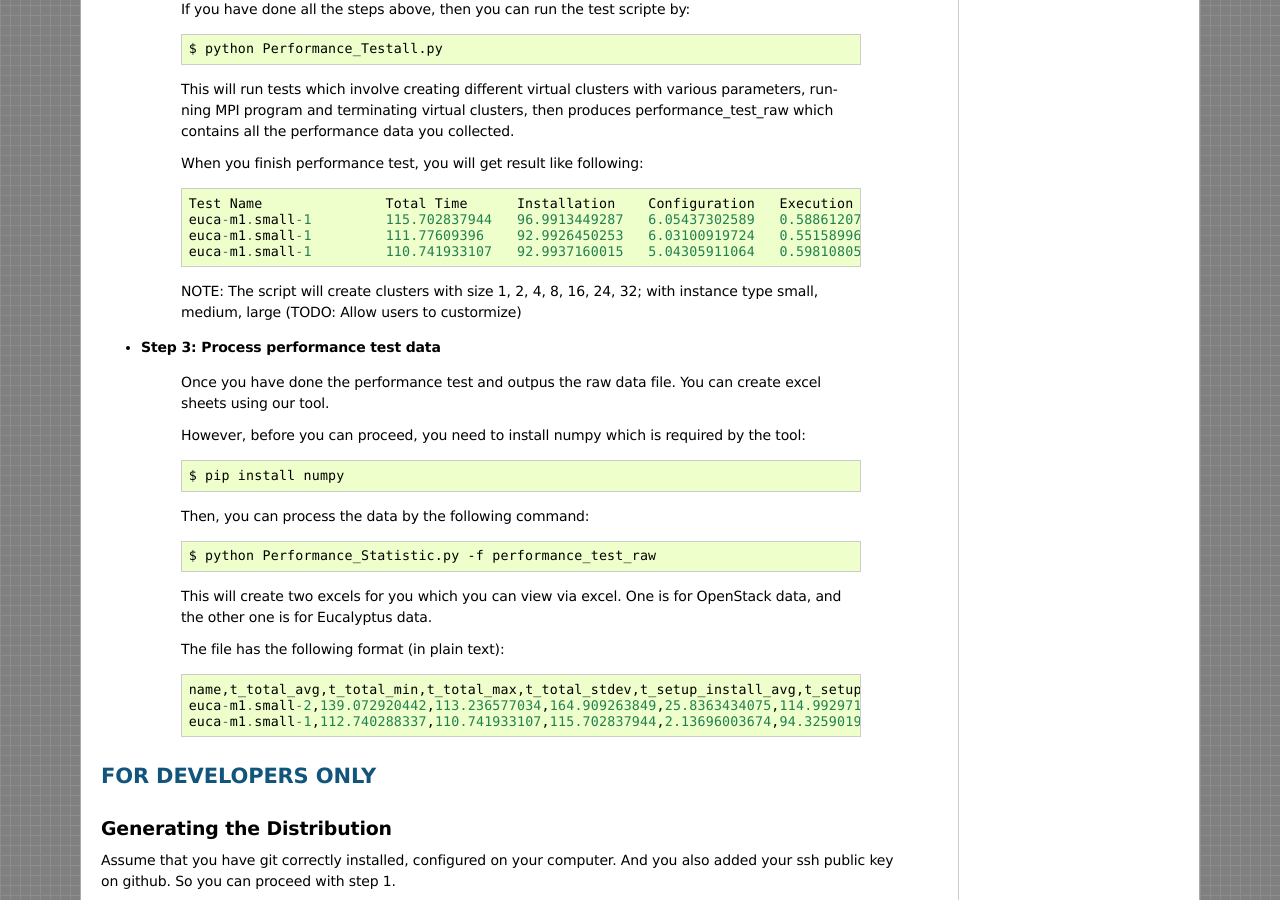
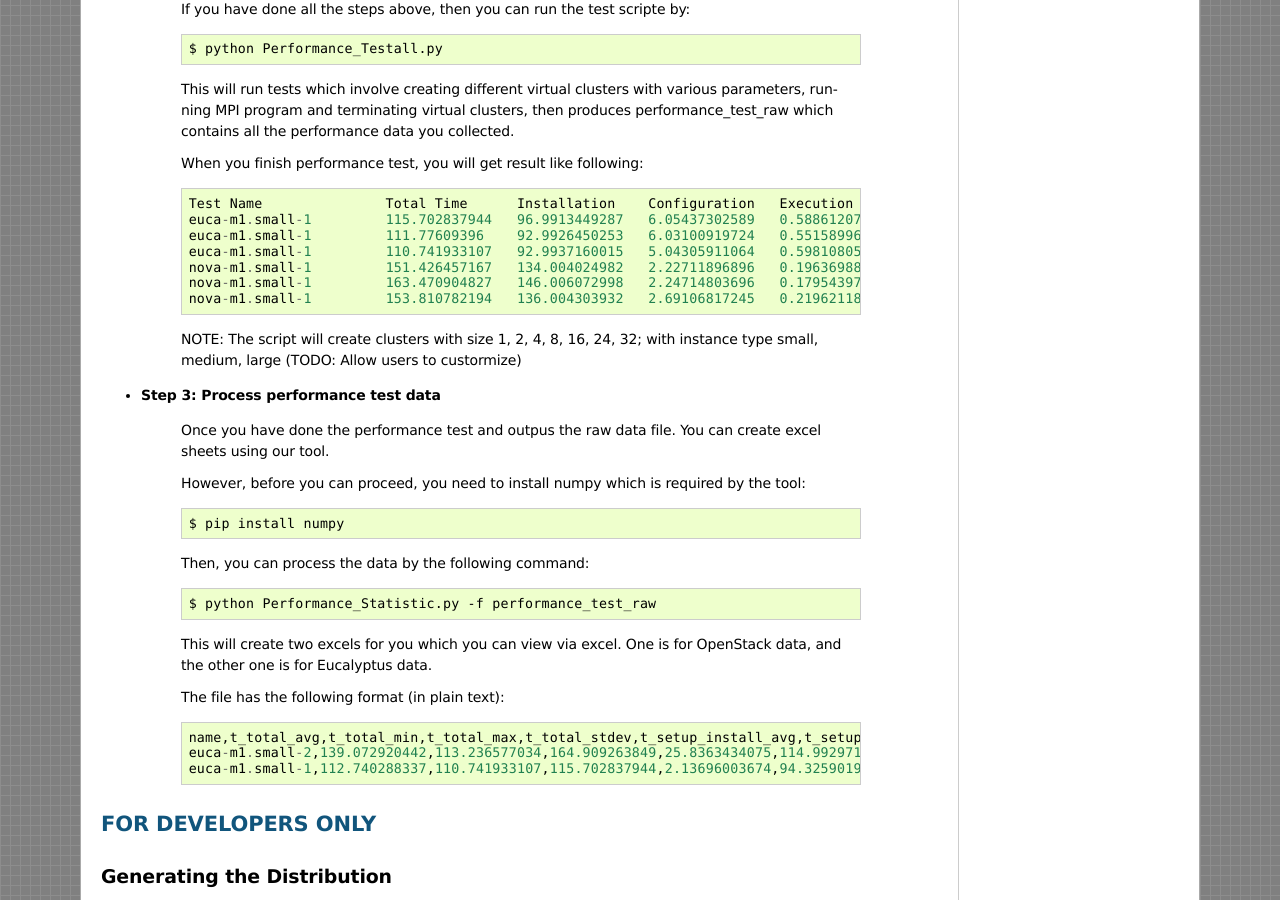
Before and after one commit to futuregrid/virtual-cluster, a Sphinx documentation site: the page built from doc/source/intro.rst, in a window 1280 px wide and 900 px high, scrolled down 9475 px. Built offline with Sphinx 7.4.7, drawn with Linux system fonts in a browser that asks for light colours; formulas are drawn with MathJax 3; pages that are not in the unit, such as notebooks, are missing from menus.

Commit message:
Update doc/source/intro.rst

```diff
--- a/doc/source/intro.rst
+++ b/doc/source/intro.rst
@@ -555,6 +555,9 @@ sections. Once you can successfully run our tool, you can proceed with the follo
 		euca-m1.small-1     	115.702837944  	96.9913449287  	6.05437302589  	0.58861207962  	0.159124135971 	N/A            	N/A                 	N/A       	N/A
 		euca-m1.small-1     	111.77609396   	92.9926450253  	6.03100919724  	0.55158996582  	0.157529830933 	N/A            	N/A                 	N/A       	N/A
 		euca-m1.small-1     	110.741933107  	92.9937160015  	5.04305911064  	0.598108053207 	0.16206908226  	N/A            	N/A                 	N/A       	N/A
+		nova-m1.small-1     	151.426457167  	134.004024982  	2.22711896896  	0.196369886398 	1.20041799545  	4.12035417557  	0                   	0         	0
+		nova-m1.small-1     	163.470904827  	146.006072998  	2.24714803696  	0.179543972015 	1.0476629734   	4.10231184959  	0                   	0         	0
+		nova-m1.small-1     	153.810782194  	136.004303932  	2.69106817245  	0.219621181488 	1.00952887535  	4.1146697998   	0                   	0         	0
 
 	NOTE: The script will create clusters with size 1, 2, 4, 8, 16, 24, 32; with instance type small,
 	medium, large (TODO: Allow users to custormize)
```
